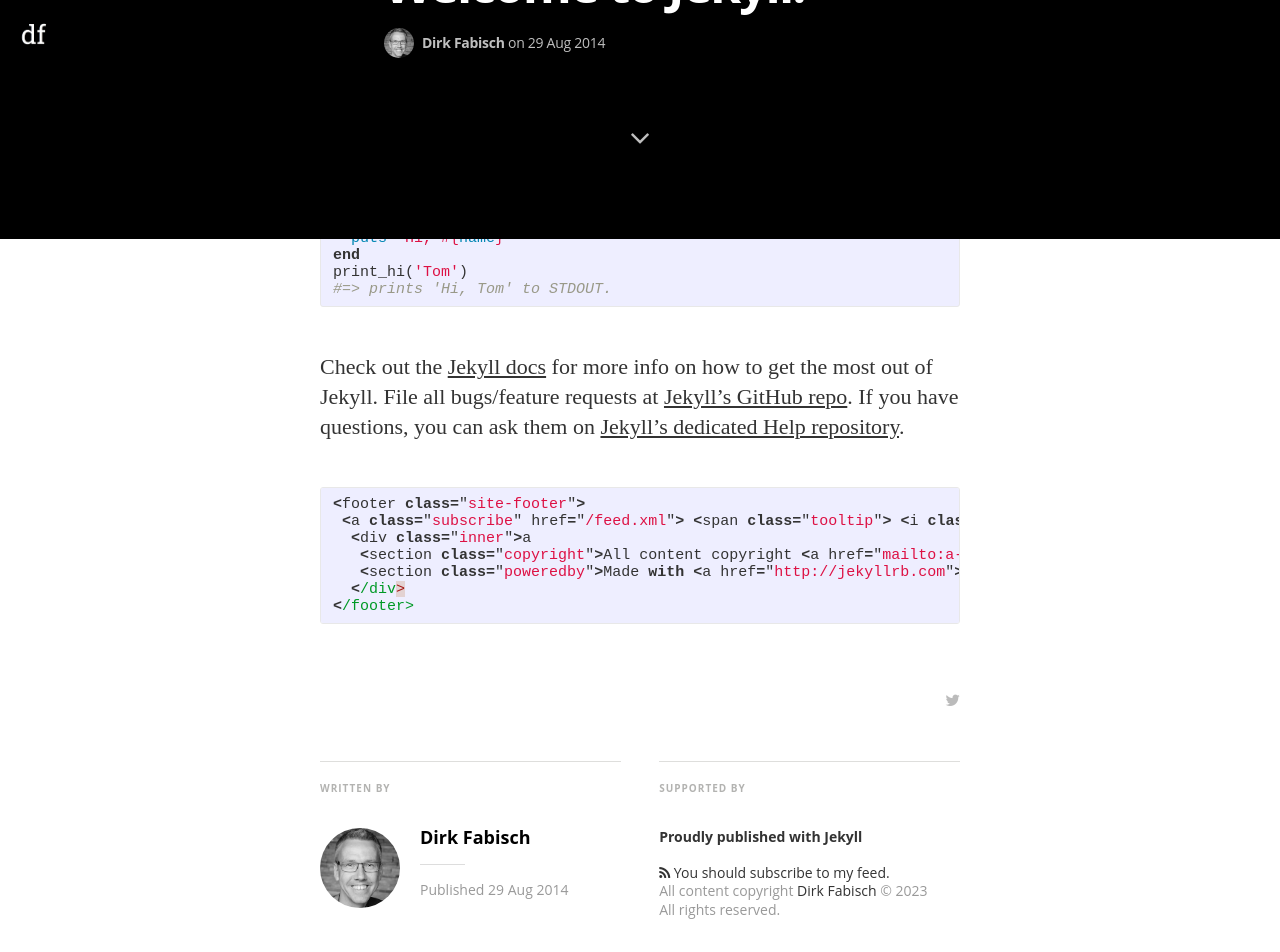
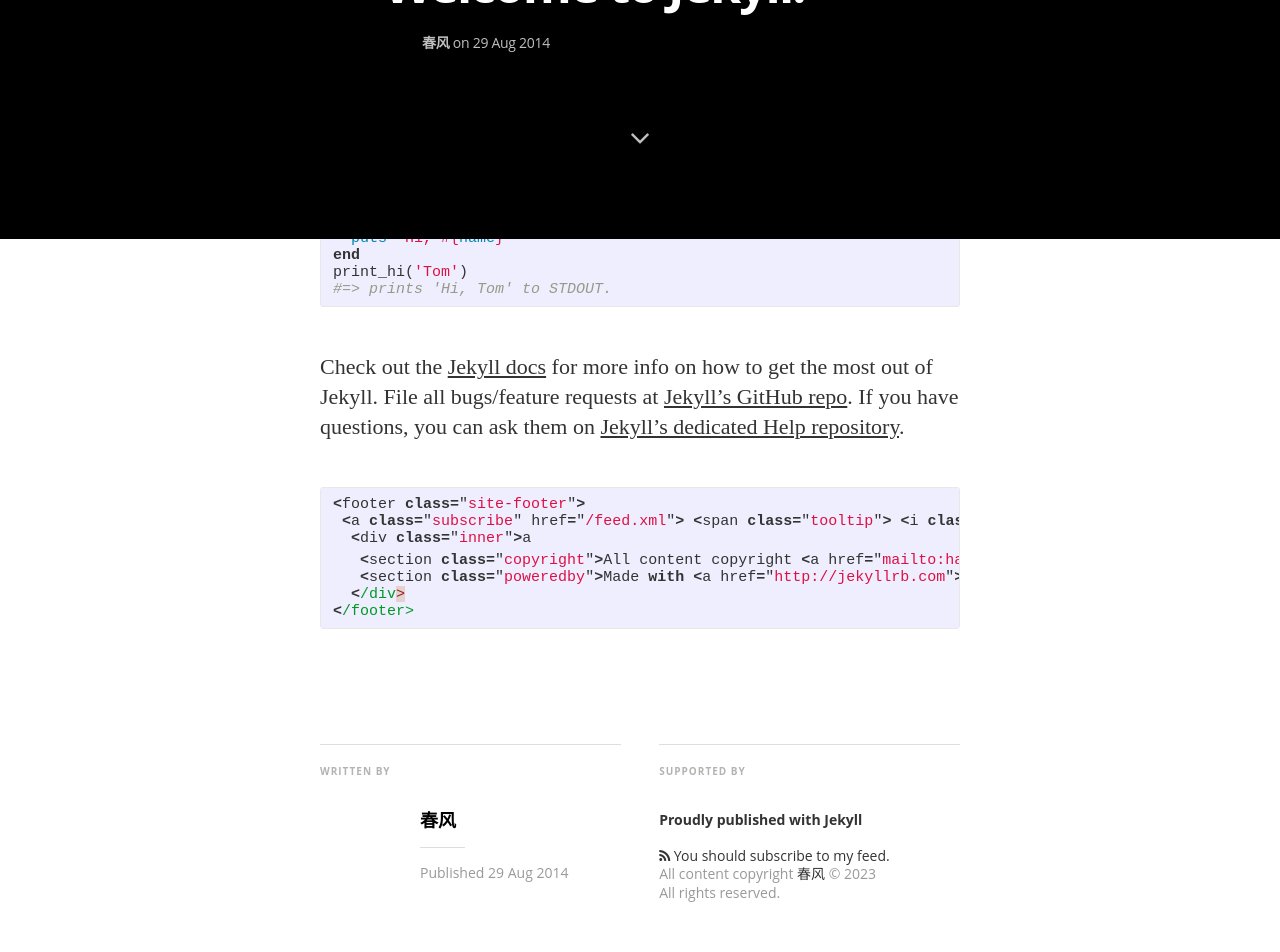
Before and after one commit to thwzjx/thwzjx.github.io, a Jekyll site: the page built from _posts/2014-08-29-welcome-to-jekyll.markdown, in a window 1280 px wide and 1400 px high, scrolled down 1161 px. Shown: the top 952 px of the window. Built offline with Jekyll 4.4.1, drawn with Linux system fonts in a browser that asks for light colours; nearby versions of some CDN libraries; some web fonts are replaced.

Commit message:
Update _config.yml

```diff
--- a/_config.yml
+++ b/_config.yml
@@ -4,28 +4,28 @@ gems:
   - jekyll-paginate
 
 # Site settings
-title: "Mediator"
+title: "Thw"
 description: > # this means to ignore newlines until "email:"
    A Jekyll theme - Medium inspired
 
-email: a-mail@mail.mail
+email: haowen_t@163.com
 #blog logo
 logo: "/assets/images/df_logo.jpg"
-float_logo: true # true, false (default)
+float_logo: false # true, false (default)
 
 # blog cover
 cover: "/assets/images/cA4aKEIPQrerBnp1yGHv_IMG_9534-3-2.jpg"
 
-name: 'Dirk Fabisch'
-author: 'Dirk Fabisch'
-author_image: "/assets/images/author.jpg"
+name: '春风'
+author: '春风'
+# author_image: "/assets/images/author.jpg"
 
 paginate:	5
 
-url: "http://myblog.***.***" # the base hostname & protocol for your site
+# url: "http://myblog.***.***" # the base hostname & protocol for your site
 baseurl: ""
 #used to display twitter cards
-twitter_handle: '@dirkfabisch'
+# twitter_handle: '@dirkfabisch'
 
 #fill in disqus shortname to use disqus
 #disqus: disqus-shortname
@@ -34,30 +34,9 @@ twitter_handle: '@dirkfabisch'
 
 # social icons and sharing options
 social:
-  - icon:	twitter
-    url:	https://twitter.com/dirkfabisch
-    desc: Follow me on twitter
-    share_url: http://twitter.com/share
-    share_title: ?text=
-    share_link: "&amp;url="
-
-#  - icon:	facebook
-#    url:	https://facebook.com/???
-#    desc: Connect with me facebook
-#    share_url: https://www.facebook.com/sharer.php
-#    share_title: ?t=
-#    share_link: "&amp;u="
-
   - icon:	github
-    url:	https://github.com/dirkfabisch
+    url:	https://github.com/thwzjx
     desc:	Fork me on github
     share_url:
     share_title:
     share_link:
-
-#  - icon:	google-plus
-#    url:	https://google.com/???
-#    desc:	Add me on google+
-#    share_url:
-#    share_title:
-#    share_link:
```
